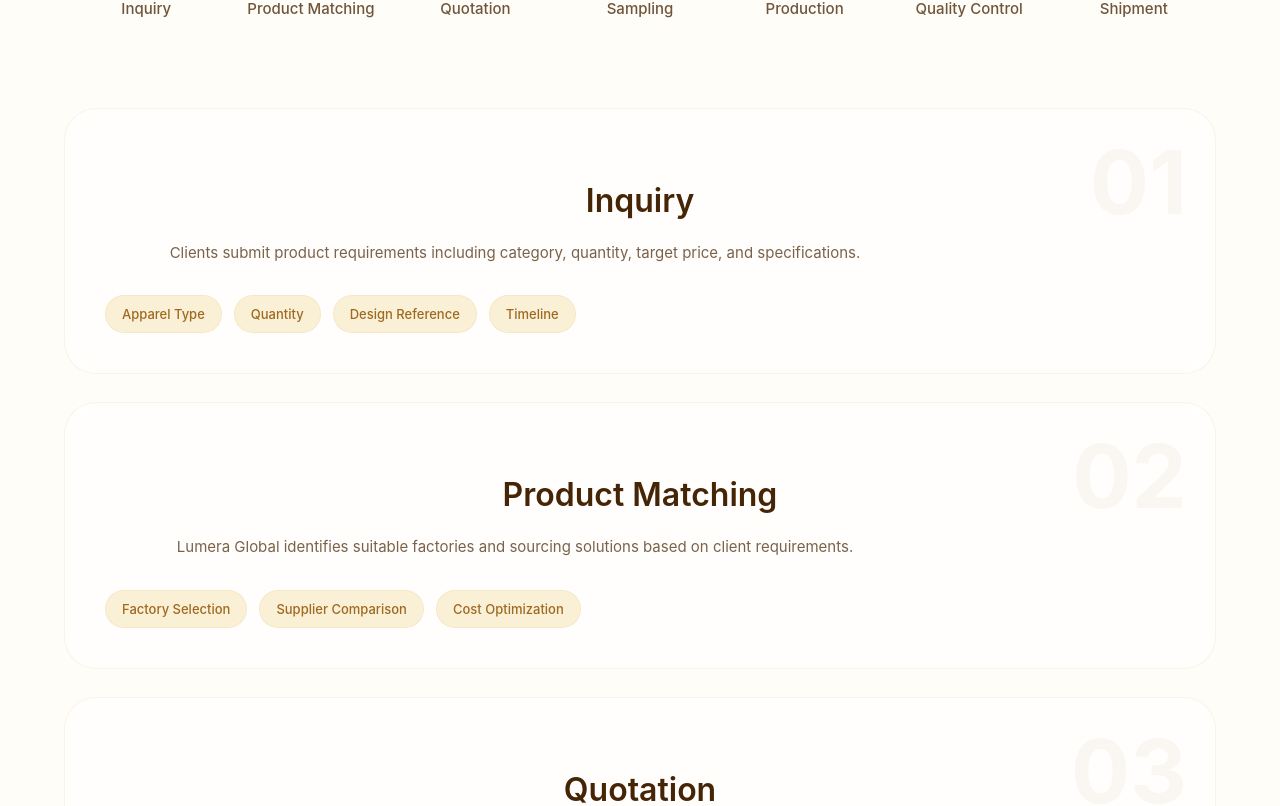
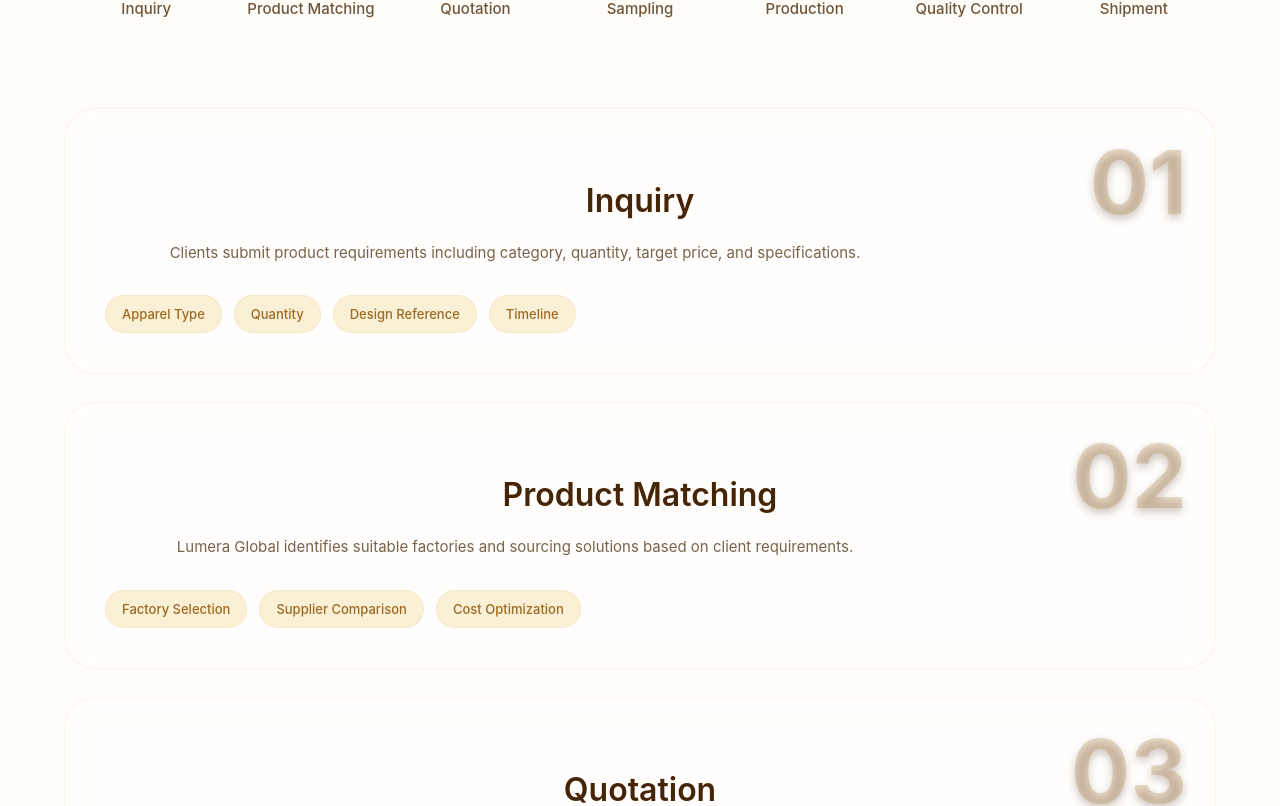
Before and after one commit to widyawulan19/lumera-global-apparel, a React (Create React App) app: page / in a window 1280 px wide. Shown: the part 9834-10640 px from the top of the page. Built offline with nearby package versions, Linux system fonts and the light colour scheme.

Commit message:
style:foxed layout

```diff
--- a/src/Pages/Why.jsx
+++ b/src/Pages/Why.jsx
@@ -98,7 +98,7 @@ export default function Why() {
           <div className="why-line"></div>
 
           {features.map((item, index) => (
-            <div className="why-feature" key={index} data-aos="fade-up" data-aos-delay={index * 100}>
+            <div className="why-feature" key={index} data-aos="fade-up" data-aos-delay={index * 300}>
               <div className="why-icon">
                 {item.icon}
               </div>
--- a/src/Style/Process.css
+++ b/src/Style/Process.css
@@ -188,9 +188,11 @@
     font-size: 88px;
     font-weight: 700;
 
-    color: rgba(159, 105, 32, 0.05);
+    color: rgba(159, 104, 32, 0.224);
 
     user-select: none;
+    text-shadow:
+        0 4px 8px rgba(70, 37, 6, 0.253);
 }
 
 .process-content {
--- a/src/Style/Services.css
+++ b/src/Style/Services.css
@@ -239,6 +239,7 @@
     background: rgba(218, 167, 85, 0.22);
 }
 
+
 /* ========================= */
 /* Tablet */
 /* ========================= */
--- a/src/Style/TargetClient.css
+++ b/src/Style/TargetClient.css
@@ -66,7 +66,7 @@
 
 .target-grid {
     display: grid;
-    grid-template-columns: repeat(3, 350px);
+    grid-template-columns: repeat(3, 1fr);
     gap: 30px;
 }
 
```
